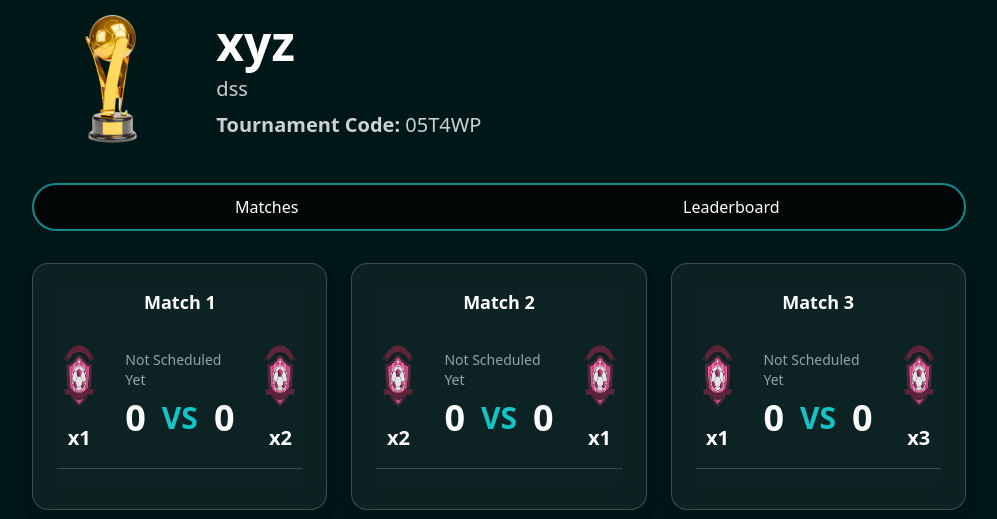
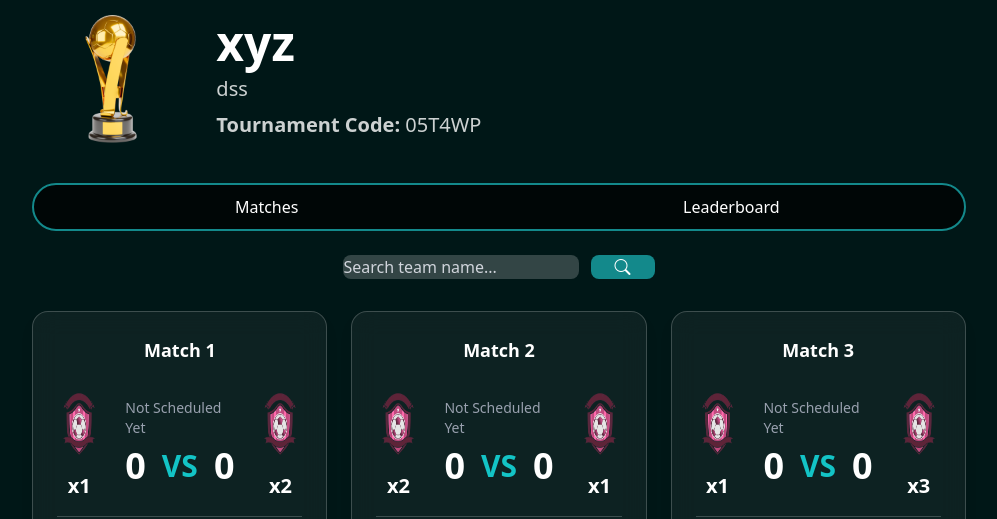
Before and after one commit to sukanta022/Tournua, a Django app: page /Tournua/tournament/8 in a window 1280 px wide. Shown: the part 137-656 px from the top of the page, without its empty margins (141-1138 px from the left). Run offline with Django 5.2, Linux system fonts and the light colour scheme; data comes from the database, SQL or seed files in the repository; both versions use the stored data as it was after the commit; some libraries are stand-ins or nearby versions.

Commit message:
added team serach functionality in tournament view

```diff
--- a/mysite/template/view.html
+++ b/mysite/template/view.html
@@ -63,13 +63,32 @@
     </div>
 
     <!-- Match Cards -->
+    <!-- Search Bar -->
+<div class="w-full sm:w-1/3 mx-auto mt-6">
+  <form method="get" action="" class="flex items-center gap-3">
+    <input
+    type="text"
+    name="q"
+    placeholder="Search team name..."
+    value="{{ query|default:'' }}"
+    class="input input-bordered w-full bg-white/20 text-white placeholder-gray-300 focus:outline-none focus:border-[#13898B] border-white/30 rounded-lg"
+    oninput="if(this.value === '') this.form.submit()" />
+    <button type="submit"
+            class="btn bg-[#13898B] hover:bg-[#0f6c6d] text-white border-none rounded-lg px-6">
+      <i class="bi bi-search"></i>
+    </button>
+  </form>
+</div>
+
     <div class="grid grid-cols-1 sm:grid-cols-2 lg:grid-cols-3 gap-6 mt-8">
       {% for match in matches %}
+
+
       <div id="match-{{ forloop.counter}}" class="match bg-white/5 backdrop-blur-md rounded-2xl border border-white/20 p-6 hover:scale-[1.02] hover:bg-white/20 transition duration-300 shadow-lg hover:border-[#13898B]">
 
         <!-- Match Header -->
         <p class="text-white text-center text-lg font-semibold mb-5">
-          Match {{ forloop.counter }}
+          Match {{ match.display_number }}
         </p>
 
         <!-- Teams + Scores -->
--- a/mysite/tournua/views.py
+++ b/mysite/tournua/views.py
@@ -7,6 +7,8 @@ from .forms import SignupForm
 from django.views.decorators.cache import never_cache
 from django.utils import timezone
 import itertools
+from django.db.models import Q
+from django.db import models
 
 
 from django.core.mail import send_mail
@@ -333,7 +335,6 @@ def generate_league_fixtures(tournament):
 
 
 def tournament_view(request, tournament_id):
-    # Try to get logged in user, if exists
     user = None
     user_id = request.session.get("user_id")
     if user_id:
@@ -345,16 +346,32 @@ def tournament_view(request, tournament_id):
     tournament = get_object_or_404(Tournament, id=tournament_id)
     matches = Match.objects.filter(tournament=tournament).select_related('team1', 'team2').order_by('created_at')
 
-    # Check if current user is the creator (only if logged in)
+    # ✅ assign permanent display number before filtering
+    all_matches = list(matches)
+    for idx, match in enumerate(all_matches, start=1):
+        match.display_number = idx  # virtual field (not in DB)
+
+    # ✅ search logic
+    query = request.GET.get('q', '').strip()
+    if query:
+        filtered_matches = [
+            m for m in all_matches
+            if query.lower() in m.team1.name.lower() or query.lower() in m.team2.name.lower()
+        ]
+    else:
+        filtered_matches = all_matches
+
     is_creator = user and tournament.user == user
 
     context = {
         'tournament': tournament,
-        'matches': matches,
+        'matches': filtered_matches,
         'user': user,
-        'is_creator': is_creator
+        'is_creator': is_creator,
+        'query': query,
     }
     return render(request, 'view.html', context)
+
 
 
 
```
Also changed, not shown: mysite/db.sqlite3.
